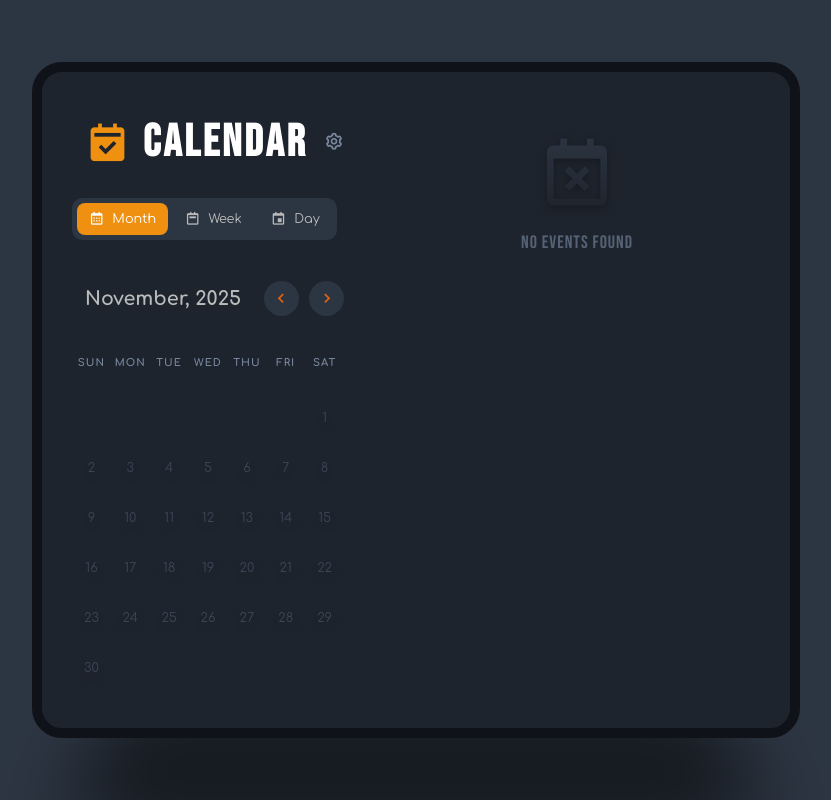
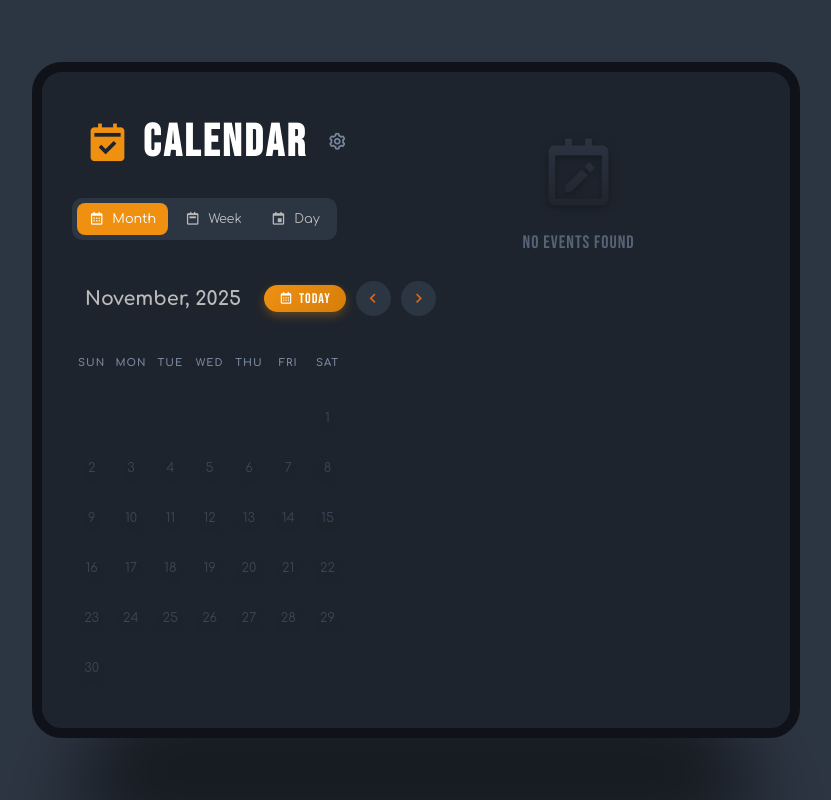
Before and after one commit to TacticalReader/Calendar-App, a React (Vite) app in the folder calender-app/: page / in a window 1280 px wide. Both pictures are taken after a click on the icon 505 px from the left and 323 px from the top of the page. Shown: the whole page, without its empty margins (224-1055 px from the left). Built offline with nearby package versions, Linux system fonts and the light colour scheme.

Commit message:
Update CALENDERAPP.jsx

```diff
--- a/calender-app/src/Components/CALENDERAPP.jsx
+++ b/calender-app/src/Components/CALENDERAPP.jsx
@@ -179,6 +179,10 @@ const CALENDERAPP = () => {
     } else {
       setCurrentDate(prev => new Date(prev.getFullYear(), prev.getMonth(), prev.getDate() + 1));
     }
+  };
+
+  const handleGotoToday = () => {
+    setCurrentDate(new Date());
   };
 
   const handleDateClick = (clickedDate) => {
@@ -403,6 +407,9 @@ const CALENDERAPP = () => {
     });
   };
 
+  // Check if the current view matches the current month/year
+  const isCurrentMonth = currentDate.getMonth() === today.getMonth() && currentDate.getFullYear() === today.getFullYear();
+
   return (
     <div className={`calender-app ${view}-view`}>
       <div className="calender">
@@ -431,6 +438,11 @@ const CALENDERAPP = () => {
 
         <div className="nevigate-date">
           <h2>{renderHeader()}</h2>
+          {!isCurrentMonth && (
+             <button className="goto-today-btn" onClick={handleGotoToday}>
+                <i className='bx bx-calendar'></i> Today
+             </button>
+          )}
           <div className="buttons">
             <i className="bx bx-chevron-left" onClick={handlePrev}></i>
             <i className="bx bx-chevron-right" onClick={handleNext}></i>
@@ -496,7 +508,7 @@ const CALENDERAPP = () => {
 
         {filteredEvents.length === 0 ? (
             <div className="empty-state">
-                <i className="bx bx-calendar-x"></i>
+                <i className="bx bx-calendar-edit"></i>
                 <p>No events found</p>
             </div>
         ) : (
```
